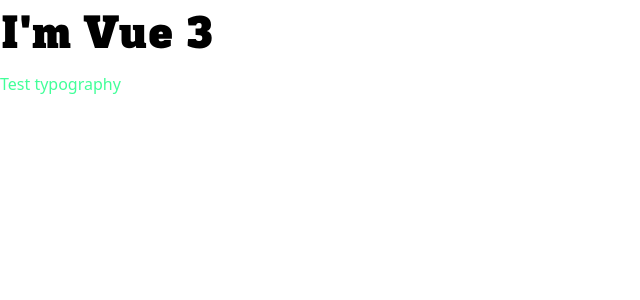
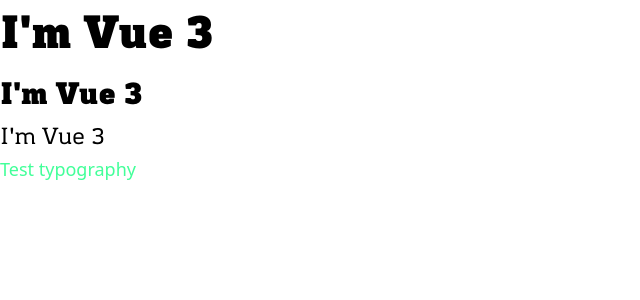
Before and after one commit to electinth/local-election-quiz, a Vue app: page / in a window 1280 px wide. Shown: the top 300 px of the page, without its empty margins (0-640 px from the left). Built offline with nearby package versions, Linux system fonts and the light colour scheme.

Commit message:
Add typography components

```diff
--- a/src/App.vue
+++ b/src/App.vue
@@ -1,12 +1,25 @@
 <template>
-  <h1 class="text-48 font-display font-black">I'm Vue 3</h1>
-  <p class="text-green">Test typography</p>
+  <H1>I'm Vue 3</H1>
+  <H2>I'm Vue 3</H2>
+  <H3>I'm Vue 3</H3>
+  <P class="text-green">Test typography</P>
 </template>
 
 <script lang="ts">
 import { defineComponent } from 'vue';
 
+import H1 from './components/typography/h1.vue';
+import H2 from './components/typography/h2.vue';
+import H3 from './components/typography/h3.vue';
+import P from './components/typography/p.vue';
+
 export default defineComponent({
-  name: 'App'
+  name: 'App',
+  components: {
+    H1,
+    H2,
+    H3,
+    P
+  }
 });
 </script>
--- /dev/null
+++ b/src/components/typography/h1.vue
@@ -0,0 +1,3 @@
+<template>
+  <h1 class="font-display font-black text-28 md:text-48"><slot /></h1>
+</template>
--- /dev/null
+++ b/src/components/typography/h2.vue
@@ -0,0 +1,3 @@
+<template>
+  <h2 class="font-display font-black text-24 md:text-32"><slot /></h2>
+</template>
--- /dev/null
+++ b/src/components/typography/h3.vue
@@ -0,0 +1,3 @@
+<template>
+  <h3 class="font-display text-16 md:text-24"><slot /></h3>
+</template>
--- /dev/null
+++ b/src/components/typography/p.vue
@@ -0,0 +1,3 @@
+<template>
+  <p class="font-body text-14 md:text-18"><slot /></p>
+</template>
--- a/tailwind.config.js
+++ b/tailwind.config.js
@@ -15,7 +15,7 @@
       '14': '14px',
       '16': '16px',
       '18': '18px',
-      '24': '14px',
+      '24': '24px',
       '28': '28px',
       '32': '32px',
       '48': '48px'
```
